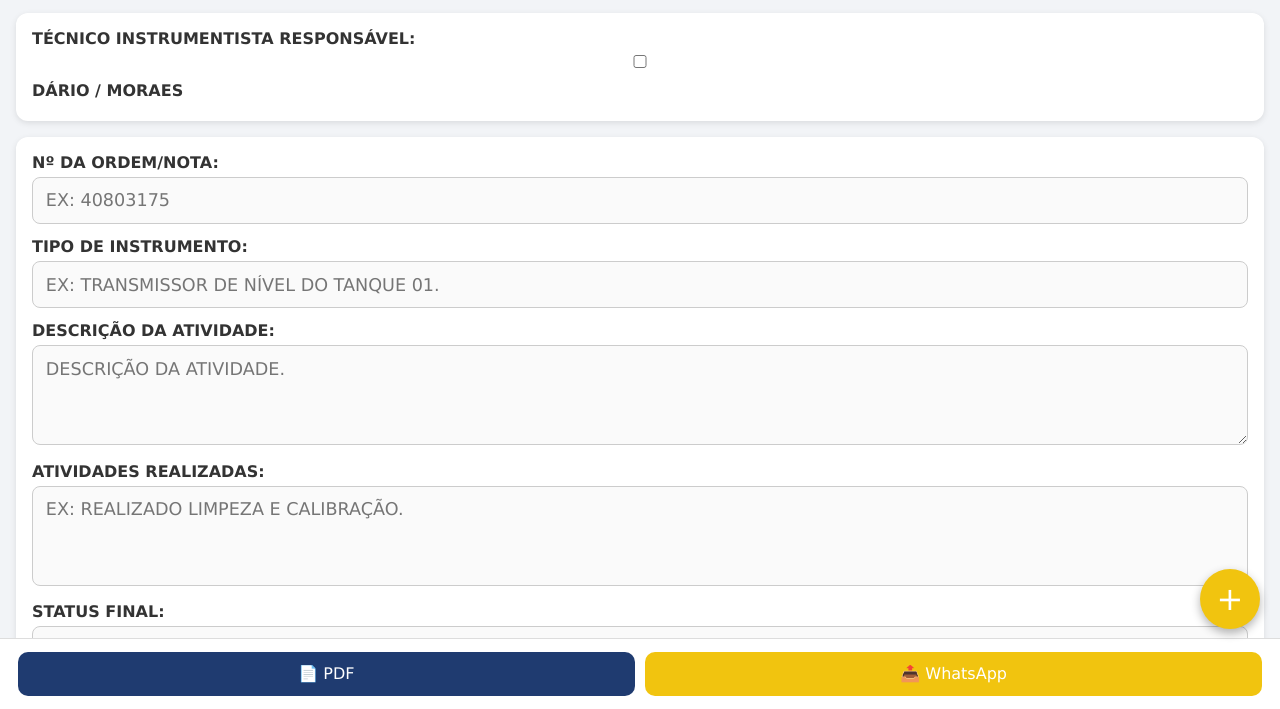
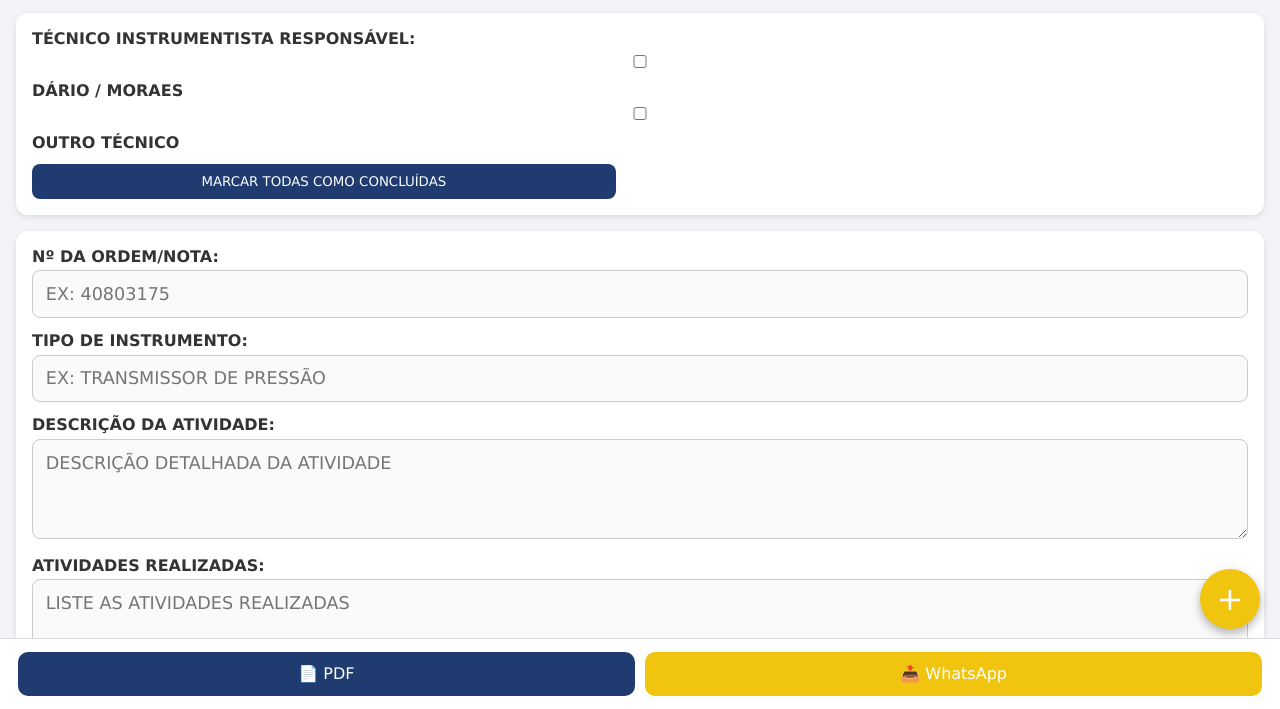
Before and after one commit to dariovinicius16/rel-instrumentacao, a plain HTML site: page index.html in a window 1280 px wide. Shown: the part 91-800 px from the top of the page. Drawn offline with Linux system fonts and the light colour scheme.

Commit message:
Add files via upload

```diff
--- a/index.html
+++ b/index.html
@@ -10,25 +10,18 @@
   html,body { height:100%; -webkit-overflow-scrolling:touch; }
   body { background:#f2f4f7; color:#333; display:flex; flex-direction:column; min-height:100vh; }
 
-  header {
-    background:#1f3b70; color:#fff; padding:1.2rem;
-    display:flex; align-items:center; justify-content:space-between;
-    font-size:1.5rem; position:sticky; top:0; z-index:100;
-  }
+  header { background:#1f3b70; color:#fff; padding:1.2rem; display:flex; align-items:center; justify-content:space-between; font-size:1.5rem; position:sticky; top:0; z-index:100; }
   header img { height:50px; background:#fff; padding:5px; border-radius:8px; box-shadow:0 2px 6px rgba(0,0,0,0.3); }
 
   .container { flex:1; overflow-y:auto; padding:1rem; -webkit-overflow-scrolling:touch; }
 
   .atividade { background:#fff; border-radius:12px; box-shadow:0 2px 6px rgba(0,0,0,0.1); padding:1rem; margin-bottom:1rem; }
   .atividade label { font-weight:bold; margin-bottom:0.3rem; display:block; text-transform:uppercase; }
-  .atividade input, .atividade textarea, .atividade select {
-    text-transform:uppercase; width:100%; padding:0.8rem; margin-bottom:0.8rem;
-    border:1px solid #ccc; border-radius:8px; font-size:1.1rem; background:#fafafa;
-  }
+  .atividade input, .atividade textarea, .atividade select { text-transform:uppercase; width:100%; padding:0.8rem; margin-bottom:0.8rem; border:1px solid #ccc; border-radius:8px; font-size:1.1rem; background:#fafafa; }
   .atividade textarea { min-height:100px; resize:vertical; }
 
-  .btn-remover { background:#1f3b70; color:#fff; border:none; padding:0.6rem; border-radius:8px; cursor:pointer; width:100%; }
-  .btn-remover:hover { background:#12274b; }
+  .btn-remover, .btn-duplicar, .btn-concluir { background:#1f3b70; color:#fff; border:none; padding:0.6rem; border-radius:8px; cursor:pointer; width:48%; margin-right:2%; margin-top:0.5rem; }
+  .btn-remover:hover, .btn-duplicar:hover, .btn-concluir:hover { background:#12274b; }
 
   .btn-fab { position:fixed; bottom:80px; right:20px; background:#f1c40f; color:#fff; border:none; border-radius:50%; width:60px; height:60px; font-size:2rem; cursor:pointer; box-shadow:0 4px 10px rgba(0,0,0,0.3); z-index:200; }
   .btn-fab:hover { background:#d4ac0d; }
@@ -40,11 +33,7 @@
   .btn-share { background:#f1c40f; color:#fff; }
   .btn-share:hover { background:#d4ac0d; }
 
-  @media (max-width:600px){
-    header{font-size:1.2rem;}
-    .atividade input, .atividade textarea{font-size:1rem;}
-    footer button{font-size:0.9rem; padding:0.7rem;}
-  }
+  @media (max-width:600px){ header{font-size:1.2rem;} .atividade input, .atividade textarea{font-size:1rem;} footer button{font-size:0.9rem; padding:0.7rem;} }
 </style>
 </head>
 <body>
@@ -60,6 +49,11 @@
       <input type="checkbox" id="dario_moraes" name="tecnico" value="DÁRIO / MORAES">
       <label for="dario_moraes">DÁRIO / MORAES</label>
     </div>
+    <div>
+      <input type="checkbox" id="outro_tecnico" name="tecnico" value="OUTRO TÉCNICO">
+      <label for="outro_tecnico">OUTRO TÉCNICO</label>
+    </div>
+    <button class="btn-concluir" onclick="marcarTodasConcluidas()">MARCAR TODAS COMO CONCLUÍDAS</button>
   </div>
 
   <div id="atividades"></div>
@@ -77,13 +71,13 @@
     <input type="text" placeholder="Ex: 40803175" required>
 
     <label>TIPO DE INSTRUMENTO:</label>
-    <input type="text" placeholder="EX: TRANSMISSOR DE NÍVEL DO TANQUE 01." required>
+    <input type="text" placeholder="Ex: Transmissor de pressão" required>
 
     <label>DESCRIÇÃO DA ATIVIDADE:</label>
-    <textarea placeholder="DESCRIÇÃO DA ATIVIDADE." required></textarea>
+    <textarea placeholder="Descrição detalhada da atividade" required></textarea>
 
     <label>ATIVIDADES REALIZADAS:</label>
-    <textarea placeholder="EX: REALIZADO LIMPEZA E CALIBRAÇÃO." required></textarea>
+    <textarea placeholder="Liste as atividades realizadas" required></textarea>
 
     <label>STATUS FINAL:</label>
     <select>
@@ -94,6 +88,7 @@
     </select>
 
     <button class="btn-remover" onclick="removerAtividade(this)">REMOVER</button>
+    <button class="btn-duplicar" onclick="duplicarAtividade(this)">DUPLICAR</button>
   </div>
 </template>
 
@@ -101,10 +96,20 @@
 document.addEventListener('DOMContentLoaded', () => {
   const atividadesDiv = document.getElementById("atividades");
 
+  // Carregar rascunho do localStorage
+  if(localStorage.getItem("atividadesInstrumentacao")){
+    atividadesDiv.innerHTML = localStorage.getItem("atividadesInstrumentacao");
+  }
+
+  function salvarRascunho(){
+    localStorage.setItem("atividadesInstrumentacao", atividadesDiv.innerHTML);
+  }
+
   function adicionarAtividade(){
     const template = document.getElementById("template-atividade");
     const clone = template.content.cloneNode(true);
     atividadesDiv.appendChild(clone);
+    salvarRascunho();
     setTimeout(()=>{
       const input = clone.querySelector("input,textarea,select");
       if(input){input.scrollIntoView({behavior:'smooth',block:'center'}); input.focus();}
@@ -114,7 +119,22 @@ document.addEventListener('DOMContentLoaded', () => {
   function removerAtividade(btn){
     if(confirm("TEM CERTEZA QUE DESEJA REMOVER ESTA ATIVIDADE?")){
       btn.parentElement.remove();
+      salvarRascunho();
     }
+  }
+
+  function duplicarAtividade(btn){
+    const atividade = btn.parentElement;
+    const clone = atividade.cloneNode(true);
+    atividadesDiv.appendChild(clone);
+    salvarRascunho();
+  }
+
+  function marcarTodasConcluidas(){
+    const selects = document.querySelectorAll("#atividades .atividade select");
+    selects.forEach(s=>s.value = "CONCLUÍDO");
+    salvarRascunho();
+    alert("TODAS AS ATIVIDADES FORAM MARCADAS COMO CONCLUÍDAS!");
   }
 
   function gerarPDF(){
@@ -123,7 +143,6 @@ document.addEventListener('DOMContentLoaded', () => {
                                      .map(e=>e.value).join(", ") || "NÃO SELECIONADO";
 
     let relatorio = document.createElement("div");
-
     relatorio.innerHTML = `
       <style>
         @page {margin:20mm;}
@@ -219,7 +238,7 @@ document.addEventListener('DOMContentLoaded', () => {
         const status = select.value.toUpperCase() || "-";
 
         if(resumo[status] !== undefined) resumo[status]++;
-        textoAtividades += `ATIVIDADE ${i+1}\nORDEM: ${ordem}\nINSTRUMENTO: ${instrumento}\nDESCRIÇÃO: ${descricao}\nATIVIDADES:\n ${realizadas}\nSTATUS FINAL: ${status}\n\n`;
+        textoAtividades += `ATIVIDADE ${i+1}\nORDEM: ${ordem}\nINSTRUMENTO: ${instrumento}\nDESCRIÇÃO: ${descricao}\nATIVIDADES: ${realizadas}\nSTATUS FINAL: ${status}\n\n`;
       }
     });
 
@@ -231,9 +250,15 @@ document.addEventListener('DOMContentLoaded', () => {
 
   adicionarAtividade();
   document.getElementById('btn-pdf').addEventListener('click', gerarPDF);
+
   window.adicionarAtividade = adicionarAtividade;
   window.removerAtividade = removerAtividade;
   window.compartilharWhatsApp = compartilharWhatsApp;
+  window.duplicarAtividade = duplicarAtividade;
+  window.marcarTodasConcluidas = marcarTodasConcluidas;
+
+  // Atualizar rascunho quando campos são alterados
+  atividadesDiv.addEventListener('input', salvarRascunho);
 });
 </script>
 </body>
```
